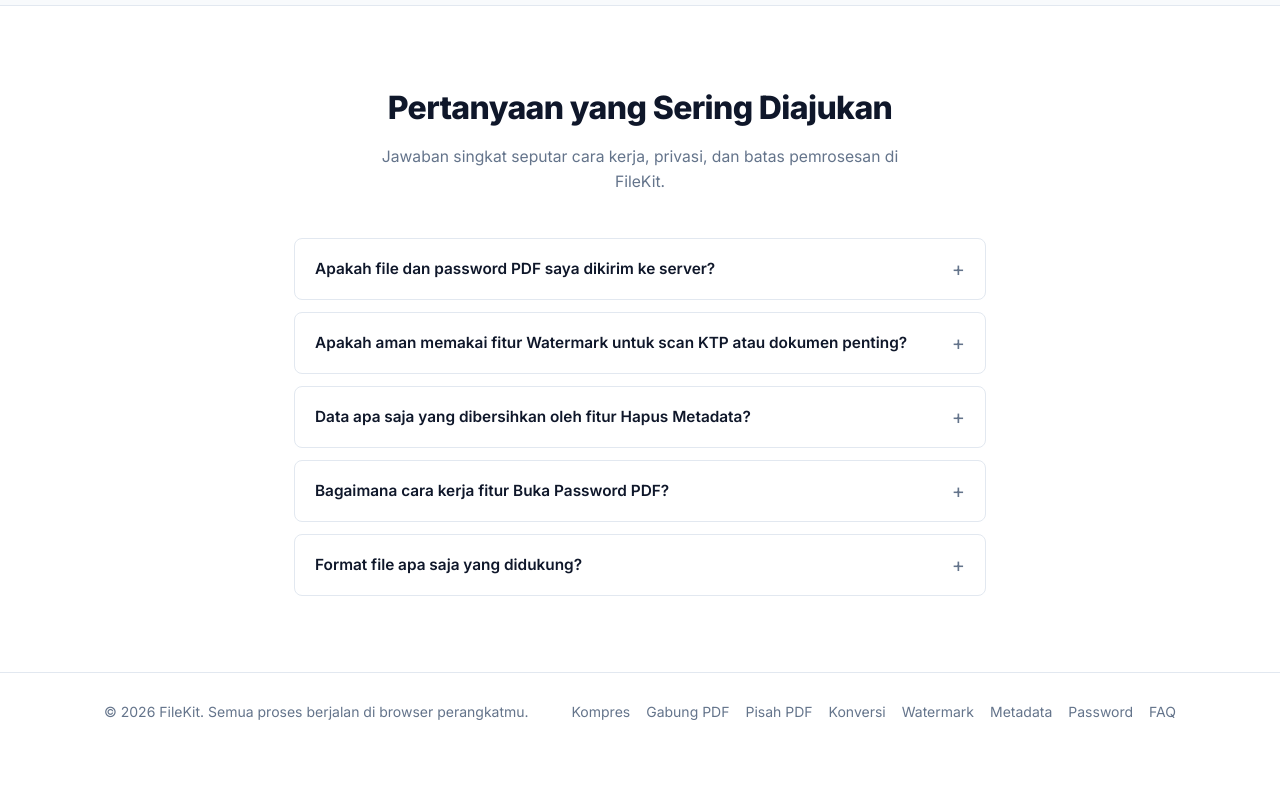
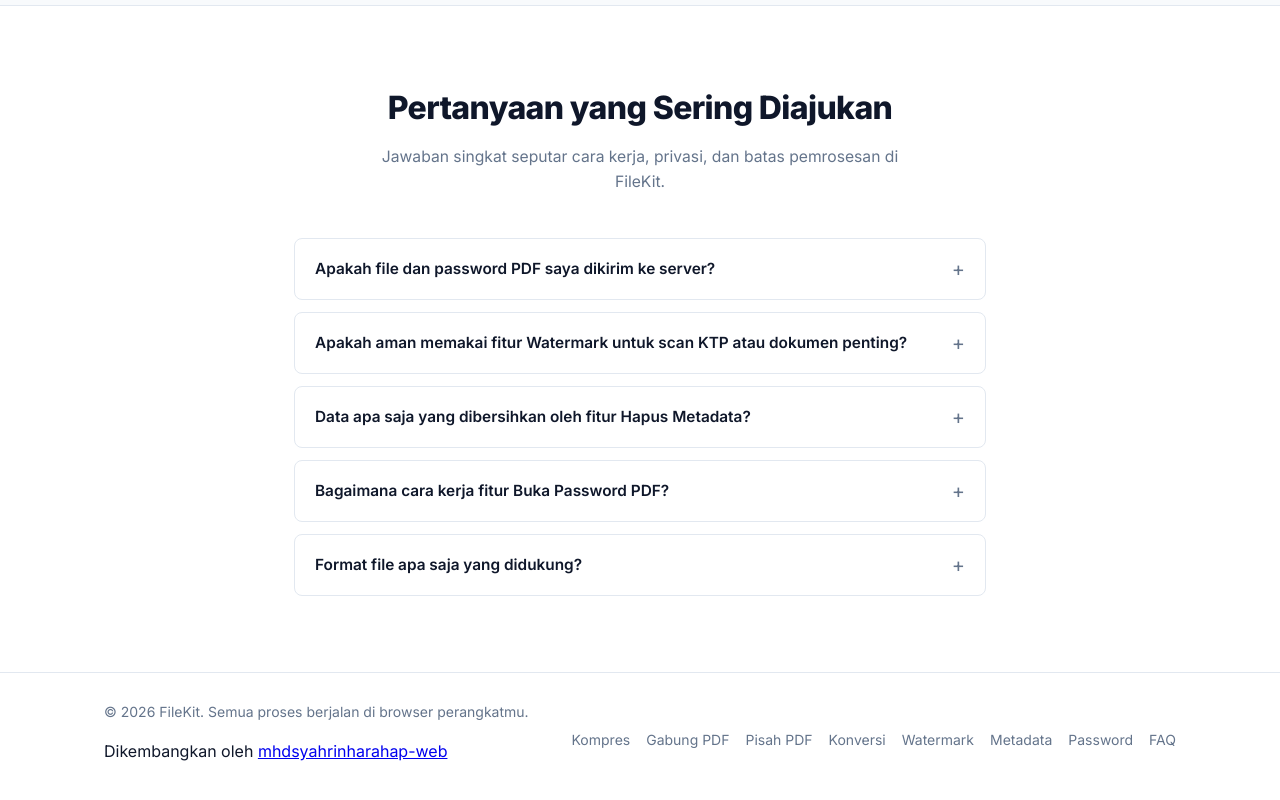
Before and after one commit to mhdsyahrinharahap-web/FileKit, a plain HTML site: page index.html in a window 1280 px wide. Shown: the part 1786-2586 px from the top of the page. Drawn offline with Linux system fonts and the light colour scheme.

Commit message:
Update index.html

```diff
--- a/index.html
+++ b/index.html
@@ -60,6 +60,13 @@
       </div>
 
       <div class="navbar-right">
+        <a href="https://github.com/mhdsyahrinharahap-web" class="nav-dev-link" target="_blank" rel="noopener noreferrer" aria-label="Profil GitHub Developer mhdsyahrinharahap-web">
+          <svg width="16" height="16" viewBox="0 0 24 24" fill="currentColor" aria-hidden="true">
+            <path d="M12 0C5.37 0 0 5.37 0 12c0 5.31 3.435 9.795 8.205 11.385.6.105.825-.255.825-.57 0-.285-.015-1.23-.015-2.235-3.015.555-3.795-.735-4.035-1.41-.135-.345-.72-1.41-1.23-1.695-.42-.225-1.02-.78-.015-.795.945-.015 1.62.87 1.845 1.23 1.08 1.815 2.805 1.305 3.495.99.105-.78.42-1.305.765-1.605-2.67-.3-5.46-1.335-5.46-5.925 0-1.305.465-2.385 1.23-3.225-.12-.3-.54-1.53.12-3.18 0 0 1.005-.315 3.3 1.23.96-.27 1.98-.405 3-.405s2.04.135 3 .405c2.295-1.56 3.3-1.23 3.3-1.23.66 1.65.24 2.88.12 3.18.765.84 1.23 1.905 1.23 3.225 0 4.605-2.805 5.625-5.475 5.925.435.375.81 1.095.81 2.22 0 1.605-.015 2.895-.015 3.3 0 .315.225.69.825.57A12.02 12.02 0 0 0 24 12c0-6.63-5.37-12-12-12z"/>
+          </svg>
+          <span>Dev: <strong class="dev-handle">mhdsyahrinharahap-web</strong></span>
+        </a>
+
         <button type="button" class="hamburger" id="hamburgerBtn" aria-label="Buka menu" aria-expanded="false">
           <span></span>
           <span></span>
@@ -79,6 +86,7 @@
       <a href="#app-workspace" data-jump-tab="password">Password PDF</a>
       <a href="#kenapa-kami">Kenapa Pilih Kami</a>
       <a href="#faq">Bantuan &amp; FAQ</a>
+      <a href="https://github.com/mhdsyahrinharahap-web" target="_blank" rel="noopener noreferrer">GitHub Developer (@mhdsyahrinharahap-web)</a>
     </div>
   </header>
 
@@ -426,7 +434,15 @@
   <!-- ================= FOOTER ================= -->
   <footer class="site-footer">
     <div class="container footer-inner">
-      <p class="footer-copy">&copy; 2026 FileKit. Semua proses berjalan di browser perangkatmu.</p>
+      <div class="footer-brand-info">
+        <p class="footer-copy">&copy; 2026 FileKit. Semua proses berjalan di browser perangkatmu.</p>
+        <p class="footer-dev">
+          Dikembangkan oleh
+          <a href="https://github.com/mhdsyahrinharahap-web" target="_blank" rel="noopener noreferrer">
+            mhdsyahrinharahap-web
+          </a>
+        </p>
+      </div>
       <div class="footer-links">
         <a href="#app-workspace" data-jump-tab="compress">Kompres</a>
         <a href="#app-workspace" data-jump-tab="merge">Gabung PDF</a>
```
